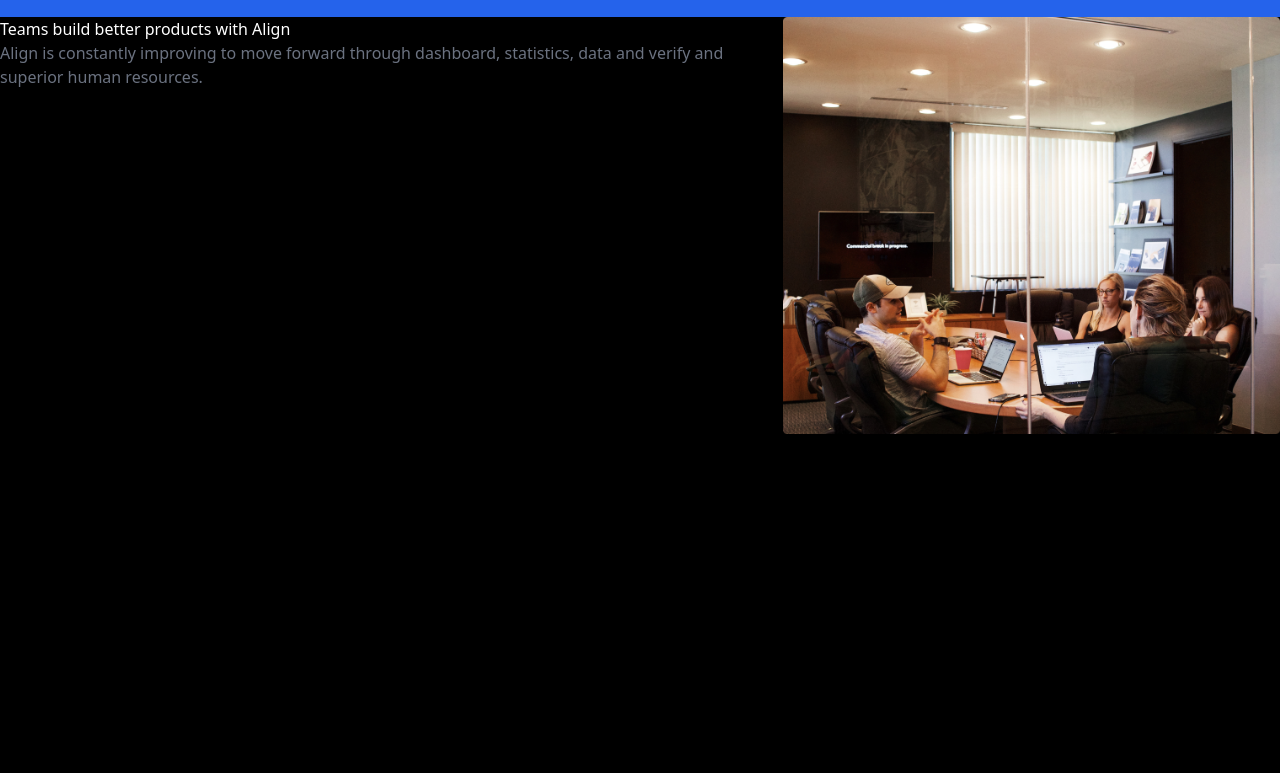
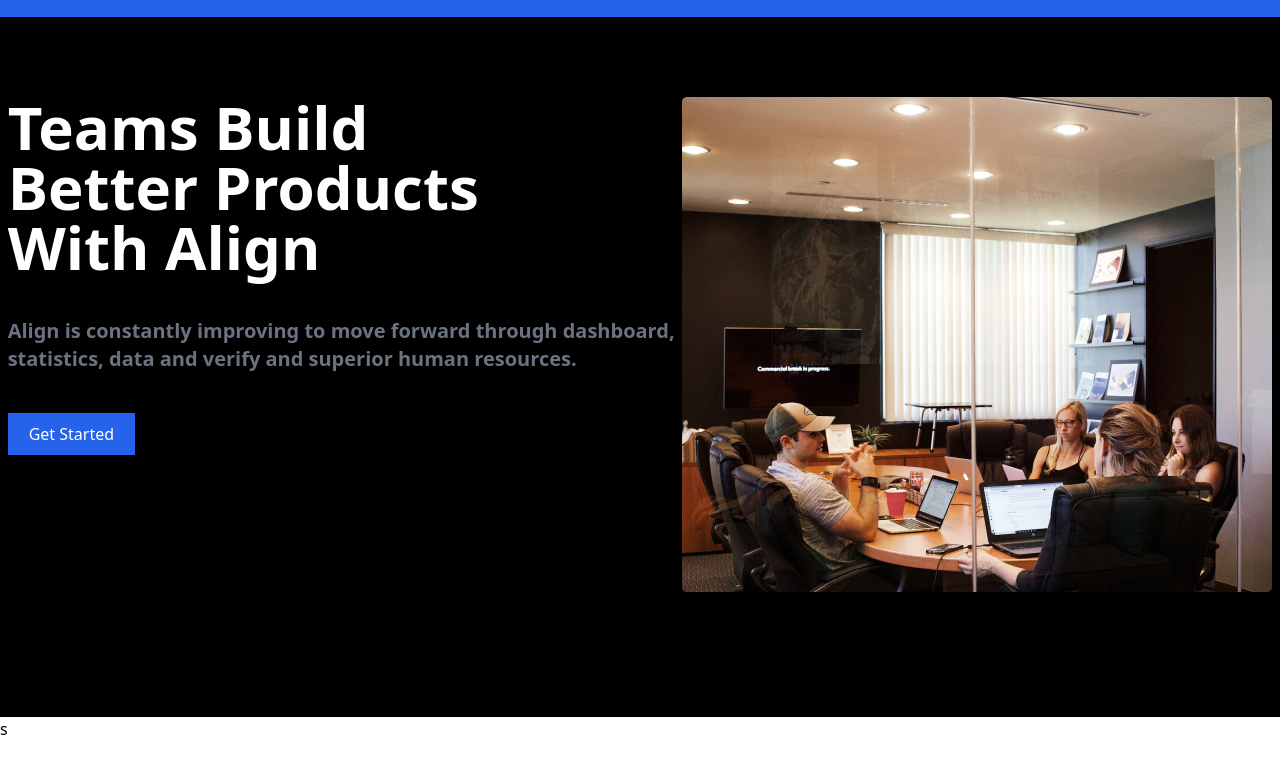
Before and after one commit to greeneley/saas-landing-page-tailwind-css, a website: page src/index.html in a window 1280 px wide. Shown: the part 71-844 px from the top of the page. After the commit the page ends 812 px from the top, so only its background shows below. Drawn offline with nearby package versions, Linux system fonts and the light colour scheme; files that its build step writes are made by us from their sources.

Commit message:
finish introduction part

```diff
--- a/src/index.html
+++ b/src/index.html
@@ -42,35 +42,32 @@
     <!-- introduction -->
     <section>
         <!-- container -->
-        <div class="w-full h-intro bg-cover bg-no-repeat relative flex flex-row-reverse"
+        <div class="w-full h-intro bg-cover bg-no-repeat relative flex flex-row-reverse justify-evenly pt-20"
             style="background-color: black;">
             <!-- image -->
             <div>
                 <img src=" ./img/intro.png" alt="">
             </div>
             <!-- text -->
-            <div class="flex flex-col">
+            <div class="text-left">
                 <!-- title -->
-                <div>
-                    <h1 class="text-white">Teams build
-                        better products
-                        with Align</h1>
-                </div>
+                <span class="text-white py-10 font-bold text-6xl w-auto">Teams Build <br />
+                    Better Products <br />
+                    With Align</span>
                 <!-- desc -->
-                <div>
-                    <p class="text-gray-500">
-                        Align is constantly improving to move forward through dashboard, statistics, data and verify
-                        and
-                        superior human resources.
-                    </p>
-                </div>
+                <p class="text-gray-500 py-10 font-semibold text-xl w-auto">
+                    Align is constantly improving to move forward through dashboard, <br /> statistics, data and verify
+                    and superior human resources.
+                </p>
                 <!-- button -->
                 <div>
-                    <button>Get Started</button>
+                    <button
+                        class="border border-transparent cursor-pointer  bg-blue-600 px-5 py-2 border-solid text-white hover:bg-gray-500">Get
+                        Started</button>
                 </div>
+
             </div>
-        </div>
-
+        </div>s
     </section>
     <!-- content -->
     <!-- feature -->
--- a/tailwind.config.js
+++ b/tailwind.config.js
@@ -4,10 +4,11 @@
   theme: {
     extend: {
       width: {
-        custom: "92rem"
+        custom: "92rem",
+        intro: "384px"
       },
       height: {
-        intro: "1024px"
+        intro: "700px"
       }
     }
   },
```
